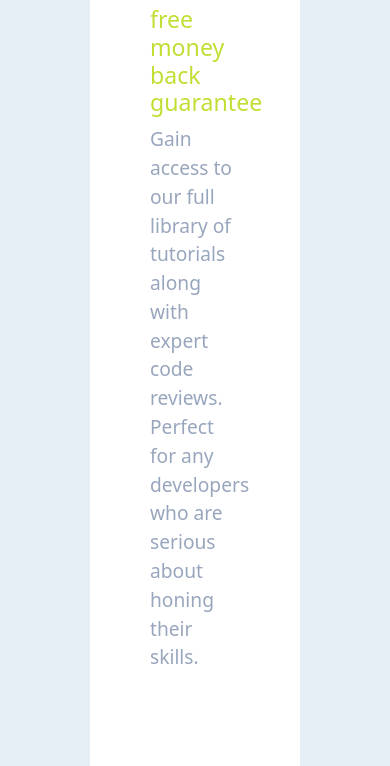
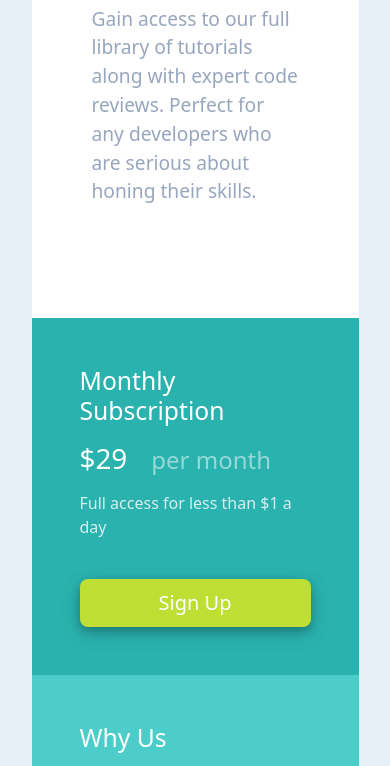
Before and after one commit to SLone-code/Single-price-grid-component, a plain HTML site: page index.html in a window 390 px wide. Shown: the part 289-1055 px from the top of the page. Drawn offline with nearby package versions, Linux system fonts and the light colour scheme.

Commit message:
Initial Commit

```diff
--- a/style.css
+++ b/style.css
@@ -77,6 +77,10 @@ div.bg-cyan{
 
 @media only screen and (max-width: 768px) {
 
+    .container{
+    width: 90%;
+    }
+
     .container>.bg-white{
     border-top-right-radius: 10px;
     border-top-left-radius: 10px;
```
